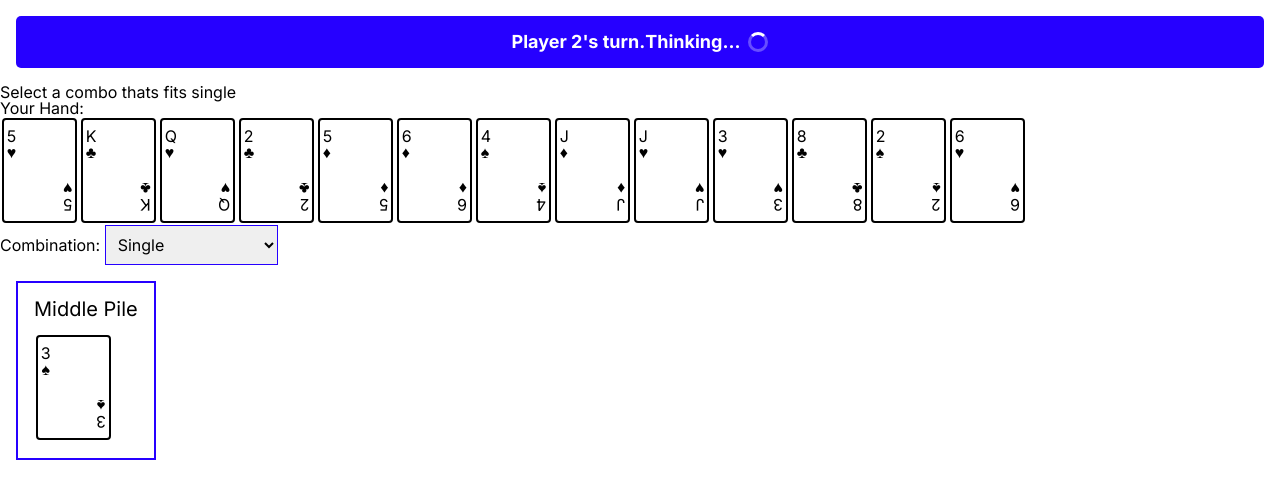
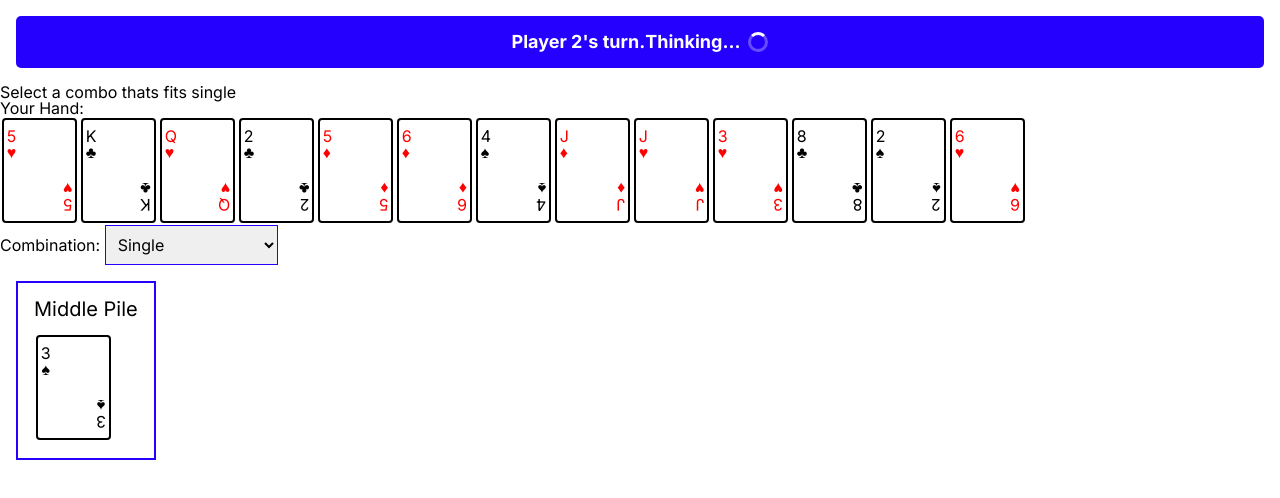
Before and after one commit to jduong09/thirteen, a Next.js app: page / in a window 1280 px wide. Both pictures are taken after a click on the button "Shuffle Deck". Shown: the top 498 px of the page. Built offline with nearby package versions, Linux system fonts and the light colour scheme.

Commit message:
add sorting functionality

```diff
--- a/app/page.module.css
+++ b/app/page.module.css
@@ -35,6 +35,10 @@
   justify-content: center;
 }
 
+.cardTopLeft.red, .cardBottomRight.red {
+  color: red;
+}
+
 .cardBottomRight > span {
   transform: rotate(180deg);
 }
@@ -45,3 +49,9 @@
   cursor: pointer;
   margin-right: 1rem;
 }
+
+.select {
+  border: 1px solid blue;
+  padding: .25rem .5rem;
+  margin: 1rem .5rem;
+}
--- a/components/gameComponents/hand.js
+++ b/components/gameComponents/hand.js
@@ -15,6 +15,7 @@ const Hand = ({ cards, playerTurn, comboIsValid, requestCombo, currentTurnCombo,
   const [hand, setHand] = useState(cards);
   const [combo, setCombo] = useState([]);
   const [hasReset, resetCombo] = useState(false);
+  const [sortType, setSortType] = useState(null);
   const isMyTurn = playerTurn === 0;
 
   const resetHand = () => {
@@ -28,6 +29,32 @@ const Hand = ({ cards, playerTurn, comboIsValid, requestCombo, currentTurnCombo,
   // state changes from the parent only. But that seems like too much managmement in one place imo.
   if(cards.length !== hand.length) {
     setHand(cards);
+  }
+
+  /**
+   * @description Sorts the player's hand by groups (quadruplet, triplet, double) or by strength of card.
+   * @param {'groups'|'value'} sortType
+   */
+  const sortPlayerCards = (sortType) => {
+    if(sortType === 'groups') {
+      // Group by quadruplets, triplets, and double first
+      const cardGrouping = hand.reduce((acc, card) => {
+        if(acc[card.number]) {
+          acc[card.number].push(card);
+        } else {
+          acc[card.number] = [card];
+        }
+        return acc;
+      }, {});
+      // Assign values 4, 3, 2, 1 to groups for primary sort
+      Object.values(cardGrouping).forEach(group => group.forEach(card => card.group = group.length));
+      // Secondary sort by value
+      hand.sort((a, b) => a.group === b.group ? b.value - a.value : b.group - a.group);
+    } else if(sortType === 'value') {
+      hand.sort((a, b) => b.value - a.value);
+    }
+    setSortType(sortType);
+    setHand(hand);
   }
 
   // FIXME: I don't love that I had to use a dumb hasReset flag to get this to work...
@@ -104,14 +131,15 @@ const Hand = ({ cards, playerTurn, comboIsValid, requestCombo, currentTurnCombo,
 
   const listOfCards = hand.map((card, idx) => {
     const cardDisplay = mapCard(card.number);
+    const isRed = ['hearts', 'diamonds'].includes(card.suite); // NOTE: This is just temporary for now to visually distinguish red cards.
     return (
       <li key={idx}>
         <div className={`${styles.card} ${card.selected && styles.selected}`} onClick={(e) => selectCard(card, e)}>
-          <div className={styles.cardTopLeft}>
+          <div className={`${styles.cardTopLeft} ${isRed && styles.red}`}>
             <span>{cardDisplay}</span>
             <span>{icons[card.suite]}</span>
           </div>
-          <div className={styles.cardBottomRight}>
+          <div className={`${styles.cardBottomRight} ${isRed && styles.red}`}>
             <span>{icons[card.suite]}</span>
             <span>{cardDisplay}</span>
           </div>
@@ -129,6 +157,14 @@ const Hand = ({ cards, playerTurn, comboIsValid, requestCombo, currentTurnCombo,
       <div className={styles.handBtns}>
         <button disabled={!isMyTurn} onClick={finalizeTurn}>Finalize Turn</button>
         <button disabled={!isMyTurn} onClick={() => passTurn()}>Pass Turn</button>
+        <label>
+          Sort Cards:
+          <select disabled={!isMyTurn} onChange={(e) => {sortPlayerCards(e.target.value)}} className={styles.select} defaultValue={'default'}>
+            <option value="default" disabled>Select a sorting type...</option>
+            <option value="groups">Groups</option>
+            <option value="value">Strength of Card</option>
+          </select>
+        </label>
       </div>}
     </div>
   );
```
Also changed, not shown: components/game/game.js (line endings or trailing spaces).
